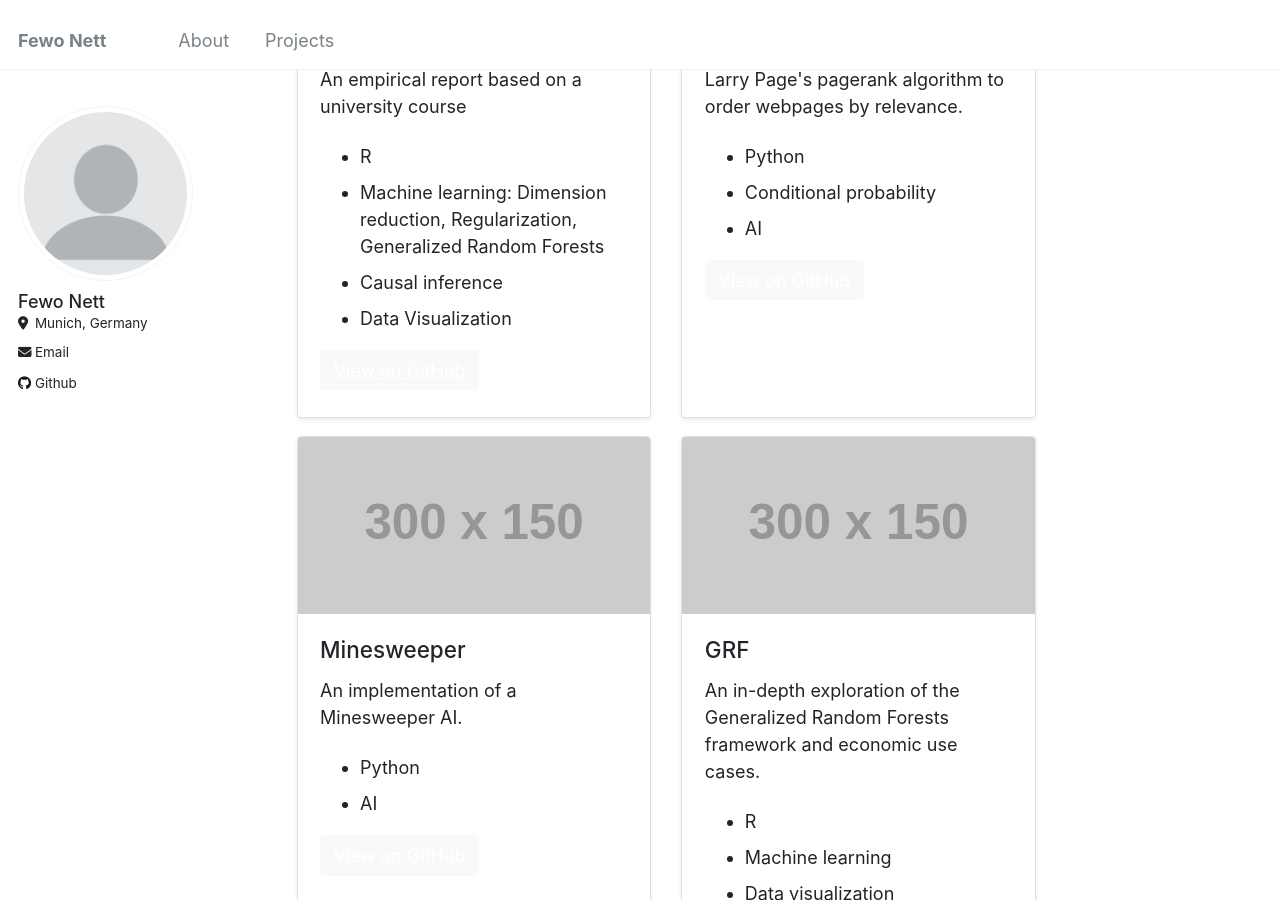
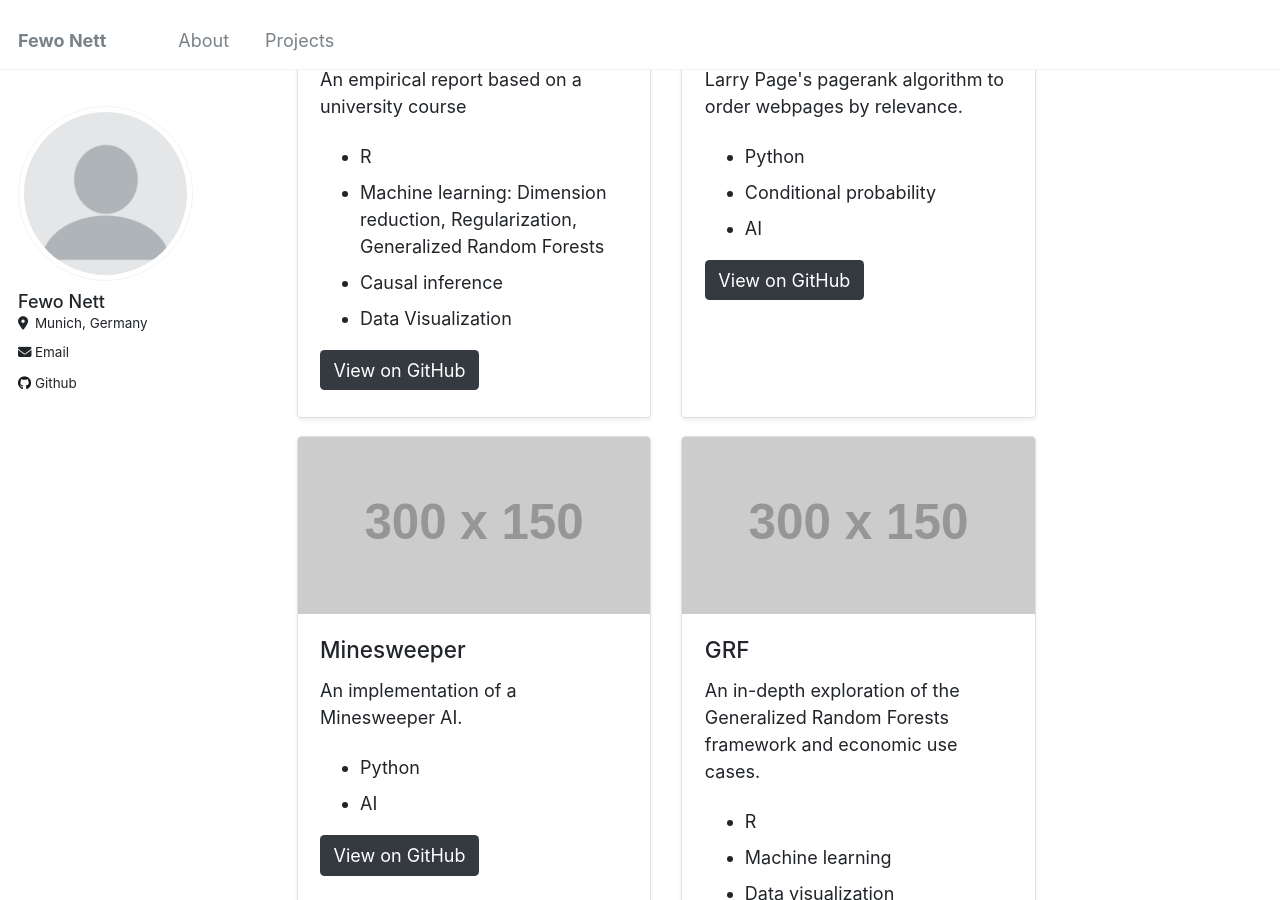
Before and after one commit to fewonett/fewonett.github.io, a Jekyll site: the page built from _pages/about.html, in a window 1280 px wide and 900 px high, scrolled down 1414 px. Built offline with Jekyll 4.4.1, drawn with Linux system fonts in a browser that asks for light colours.

Commit message:
Update about.html

```diff
--- a/_pages/about.html
+++ b/_pages/about.html
@@ -42,7 +42,7 @@ redirect_from:
             <li>Causal inference</li>
             <li>Data Visualization</li>
           </ul>
-          <a href="https://github.com/your-username/machine-learning-econometrics" class="btn btn-light">View on GitHub</a>
+          <button href="https://github.com/your-username/machine-learning-econometrics" class="btn btn-dark">View on GitHub</button>
         </div>
       </div>
     </div>
@@ -57,7 +57,7 @@ redirect_from:
             <li>Conditional probability</li>
             <li>AI</li>
           </ul>
-          <button href="https://github.com/your-username/pagerank" class="btn btn-light">View on GitHub</button>
+          <button href="https://github.com/your-username/pagerank" class="btn btn-dark">View on GitHub</button>
         </div>
       </div>
     </div>
@@ -73,7 +73,7 @@ redirect_from:
             <li>Python</li>
             <li>AI</li>
           </ul>
-          <button href="https://github.com/your-username/minesweeper" class="btn btn-light">View on GitHub</button>
+          <button href="https://github.com/your-username/minesweeper" class="btn btn-dark">View on GitHub</button>
         </div>
       </div>
     </div>
@@ -88,7 +88,7 @@ redirect_from:
             <li>Machine learning</li>
             <li>Data visualization</li>
           </ul>
-          <a href="https://github.com/your-username/grf" class="btn btn-light">View on GitHub</a>
+          <button href="https://github.com/your-username/grf" class="btn btn-dark">View on GitHub</button>
         </div>
       </div>
     </div>
@@ -104,7 +104,7 @@ redirect_from:
             <li>Python</li>
             <li>Webscraping</li>
           </ul>
-          <a href="https://github.com/your-username/plenarsitzungen" class="btn btn-light">View on GitHub</a>
+          <button href="https://github.com/your-username/plenarsitzungen" class="btn btn-dark">View on GitHub</button>
         </div>
       </div>
     </div>
```
